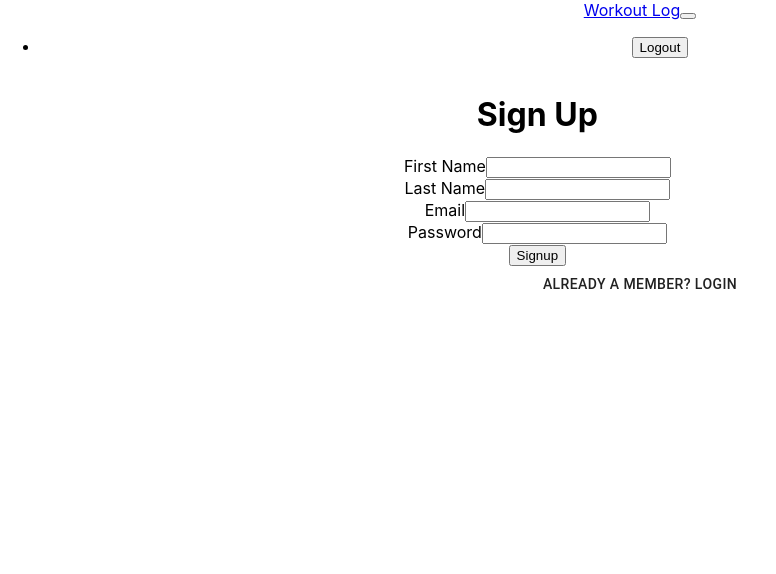
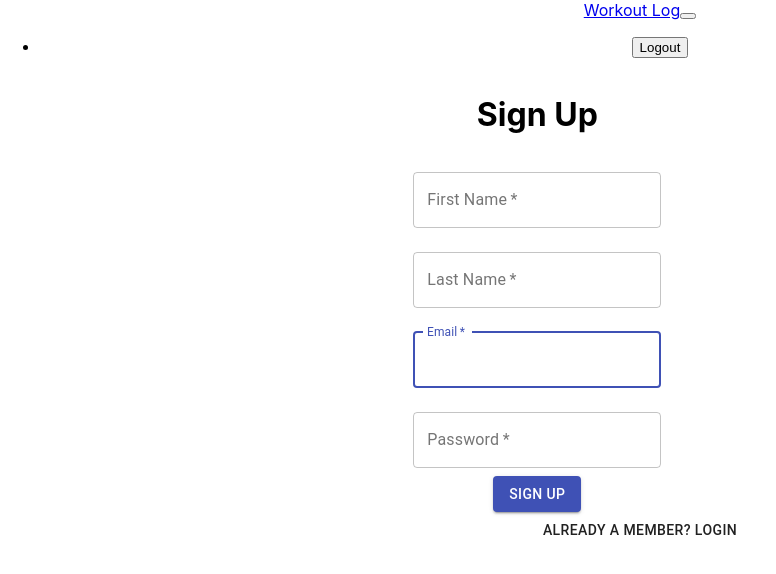
Before and after one commit to IsaiahMurray/Workout-log-client, a React (Create React App) app: page / in a window 1280 px wide. Both pictures are taken after a click on the button "NOT A MEMBER? SIGNUP". Shown: the top 574 px of the page, without its empty margins (0-776 px from the left). Built offline with nearby package versions, Linux system fonts and the light colour scheme.

Commit message:
Updated signup styling

```diff
--- a/src/components/Auth/Signup.js
+++ b/src/components/Auth/Signup.js
@@ -1,6 +1,8 @@
 import React, {useState} from 'react';
 import APIURL from '../../helpers/environment'
-import {Form, FormGroup, Label, Input, Button} from 'reactstrap';
+import TextField from "@material-ui/core/TextField";
+import Button from "@material-ui/core/Button";
+
 
 const Signup = (props) => {
   const [firstName, setFirstName] = useState('');
@@ -34,25 +36,64 @@ const Signup = (props) => {
   return(
     <div>
       <h1>Sign Up</h1>
-      <Form onSubmit={handleSubmit}>
-        <FormGroup>
-          <Label htmlFor="firstName">First Name</Label>
-          <Input onChange={(e) => setFirstName(e.target.value)} name="firstName" required value={firstName}/>
-        </FormGroup>
-        <FormGroup>
-          <Label htmlFor="lastName">Last Name</Label>
-          <Input onChange={(e) => setLastName(e.target.value)} required name="lastName" value={lastName}/>
-        </FormGroup>
-        <FormGroup>
-          <Label htmlFor="email">Email</Label>
-          <Input onChange={(e) => setEmail(e.target.value)} required type="email" name="email" value={email}/>
-        </FormGroup>
-        <FormGroup>
-          <Label htmlFor="password">Password</Label>
-          <Input onChange={(e) => setPassword(e.target.value)} required type="password" name="password" value={password}/>
-        </FormGroup>
-        <Button type="submit">Signup</Button>
-      </Form>
+      <form id="login-signup-form" onSubmit={handleSubmit}>
+        <TextField
+          variant="outlined"
+          margin="normal"
+          required
+          id="firstName"
+          label="First Name"
+          onChange={(e) => setFirstName(e.target.value)}
+          name="First Name"
+          value={firstName}
+          autoFocus
+        />
+        <br />
+        <TextField
+          variant="outlined"
+          margin="normal"
+          required
+          id="lastname"
+          label="Last Name"
+          onChange={(e) => setLastName(e.target.value)}
+          name="Last name"
+          value={lastName}
+          autoFocus
+        />
+        <br />
+        <TextField
+          variant="outlined"
+          margin="normal"
+          required
+          id="email"
+          label="Email"
+          onChange={(e) => setEmail(e.target.value)}
+          name="email"
+          value={email}
+          autoFocus
+        />
+        <br />
+        <TextField
+          variant="outlined"
+          margin="normal"
+          required
+          label="Password"
+          type="password"
+          id="password"
+          onChange={(e) => setPassword(e.target.value)}
+          name="password"
+          value={password}
+        />
+        <br />
+        <Button
+          id="login-signup-button"
+          type="submit"
+          variant="contained"
+          color="primary"
+        >
+          Sign Up
+        </Button>
+      </form>
     </div>
   )
 }
```
